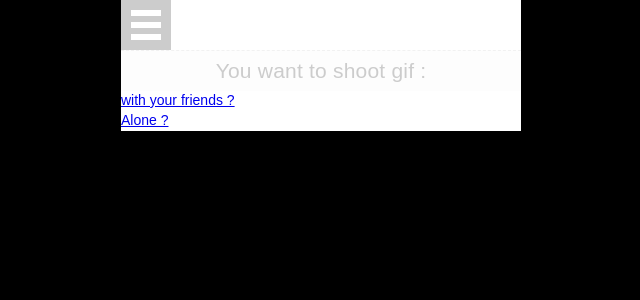
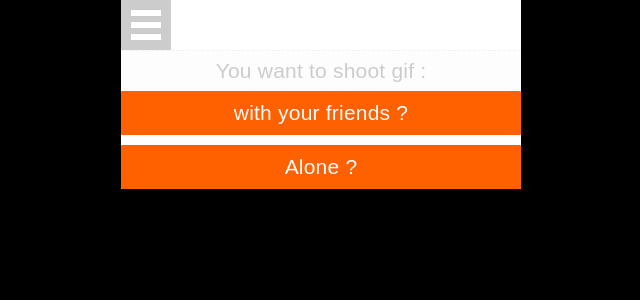
Before and after one commit to TigerCharlie/ggbb-MVP, a PHP site: page / in a window 1280 px wide. Shown: the top 300 px of the page, without its empty margins (319-959 px from the left). Run offline with PHP 8.4, Linux system fonts and the light colour scheme; a stand-in replaces the project's code that opens the database connection; some libraries are stand-ins or nearby versions.

Commit message:
style correction

```diff
--- a/index.php
+++ b/index.php
@@ -69,11 +69,10 @@ include('includes/config.php'); ?>
 
 
     <h1>You want to shoot gif :</h1>
-    <ul>
-      <li><a href="together_mode.php">with your friends ?</a></li>
-      <li><a href="alone_mode.php">Alone ?</a></li>
-    </ul>
-
+        <ul>
+          <li><a class="btn center" href="together_mode.php">with your friends ?</a></li>
+          <li><a class="btn center margin-bottom" href="alone_mode.php">Alone ?</a></li>
+        </ul>
     </div>
     </body>
 
```
